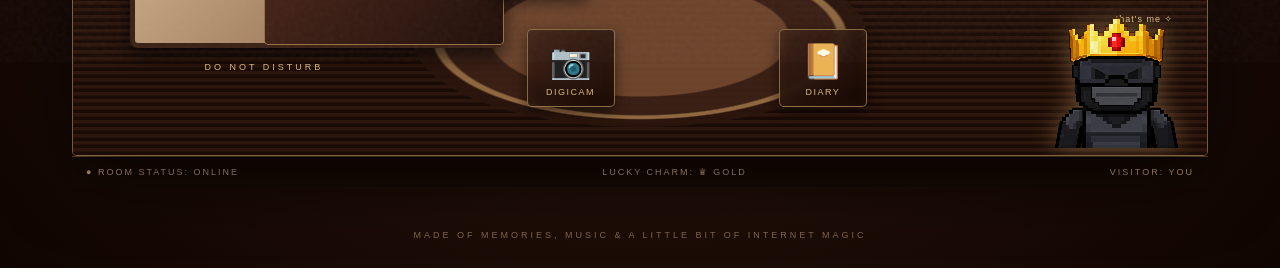
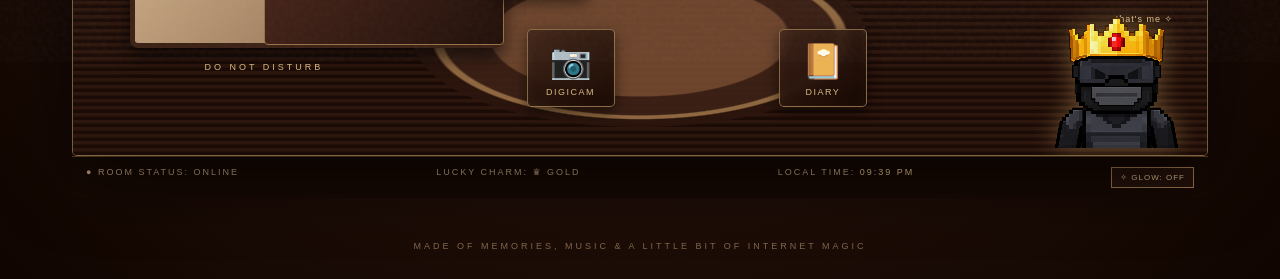
Before and after one commit to abeNathan/cyber_2000s-world, a plain HTML site: page world.html in a window 1280 px wide. Shown: the part 738-1017 px from the top of the page. Drawn offline with Linux system fonts and the light colour scheme.

Commit message:
Add live room clock and ambient glow toggle

```diff
--- a/world.html
+++ b/world.html
@@ -140,6 +140,7 @@ footer{text-align:center;padding:5px 15px 28px;color:#80664c;font:9px Arial;lett
 
 @media(max-width:700px){header{height:auto;min-height:65px;flex-direction:column;gap:13px;padding:16px}nav{gap:20px}.room-wrap{padding:0 10px 25px}.room{height:780px;min-height:780px}.window{left:5%;top:5%;width:34%;height:19%}.curtain{left:3%;top:3%;width:38%;height:23%}.poster{left:51%;top:7%;width:24%;height:13%}.shelf{top:27%;width:48%}.monitor{top:28%;right:7%;width:29%;height:12%}.desk{top:41%;right:5%;width:42%;height:9%}.lamp{top:40%;left:43%}.bed{left:4%;bottom:15%;width:53%;height:23%}.rug{left:20%;width:65%;height:20%}.vinyl{left:3%;top:33%}.sewing{left:45%;top:51%}.mp3{left:5%;bottom:42%}.clothes{right:3%;top:56%}.camera{left:7%;bottom:5%}.diary{right:27%;bottom:5%}.computer{right:5%;top:19%}.avatar{width:90px;right:1%;bottom:1%}.avatar-note{right:2%;bottom:14%}.plant{font-size:35px;right:2%;bottom:9%}.statusbar{font-size:8px;letter-spacing:1px}}
 .diary-book{margin:14px 0;padding:13px;background:linear-gradient(135deg,#8d6744,#49301f);border:1px solid #c9a66b;box-shadow:0 9px 22px #0008;transform:rotate(-.5deg)}.diary-top{display:flex;justify-content:space-between;gap:8px;padding-bottom:10px;color:#f0d8ad;font:8px Arial,sans-serif;letter-spacing:1.4px}.diary-paper{position:relative;min-height:265px;padding:19px 17px 15px 39px;background:repeating-linear-gradient(to bottom,#f3e8d2 0 24px,#c6b69c 25px,#f3e8d2 26px);color:#493626;box-shadow:inset 22px 0 0 #e2d2b8,inset 24px 0 0 #b88d69}.diary-paper:before{content:"";position:absolute;left:31px;top:0;bottom:0;border-left:1px solid #c58c79}.diary-date{font:8px Arial,sans-serif;letter-spacing:1.5px;color:#927254}.diary-paper h3{margin:17px 0 12px;font:italic 22px Georgia,serif;color:#533b2b}.diary-paper p{margin:0 0 8px;font:12px/2 Arial,sans-serif;color:#574333}.diary-paper .diary-script{margin-top:16px;font:italic 17px Georgia,serif;color:#95694e}.diary-lines{height:24px;border-bottom:1px solid #c6b69c}.diary-stickers{display:flex;justify-content:space-between;align-items:center;padding:10px 2px 0;color:#f0d8ad;font:8px Arial,sans-serif;letter-spacing:1px}.diary-footnote{font:10px/1.6 Arial,sans-serif;color:#d9c5a8}
+.statusbar b{color:#e8c98f;font-weight:normal}.glow-toggle{padding:5px 8px;border:1px solid #9b754d;background:#24110a;color:#d9bd91;font:8px Arial,sans-serif;letter-spacing:1px;cursor:pointer}.glow-toggle:hover{background:#49301f;color:#fff0ce}.room.glow-mode{box-shadow:0 20px 70px #0009,inset 0 0 85px #d5a45a44,0 0 28px #c9a66b33}.room.glow-mode .lamp{filter:drop-shadow(0 0 22px #ffd28a)}.room.glow-mode .object{box-shadow:0 0 18px #c9a66b44,inset 0 0 15px #c9a66b18}
 </style>
 </head>
 <body>
@@ -159,7 +160,7 @@ footer{text-align:center;padding:5px 15px 28px;color:#80664c;font:9px Arial;lett
 <button class="object camera" data-panel="gallery"><span class="emoji">📷</span><small>DIGICAM</small></button>
 <button class="object diary" data-panel="diary"><span class="emoji">📔</span><small>DIARY</small></button>
 <div class="avatar-note">that's me ✧</div><img class="avatar" src="Meine%20Website/image/Designer.png" alt="Pixel-Avatar mit goldener Krone">
-</section><div class="statusbar"><span>● ROOM STATUS: ONLINE</span><span>LUCKY CHARM: ♛ GOLD</span><span>VISITOR: YOU</span></div></div>
+</section><div class="statusbar"><span>● ROOM STATUS: ONLINE</span><span>LUCKY CHARM: ♛ GOLD</span><span>LOCAL TIME: <b id="roomClock">--:--</b></span><span><button id="glowToggle" class="glow-toggle" type="button">✧ GLOW: OFF</button></span></div></div>
 <footer>MADE OF MEMORIES, MUSIC & A LITTLE BIT OF INTERNET MAGIC</footer>
 <div class="modal" id="modal" role="dialog" aria-modal="true" aria-labelledby="panelTitle"><div class="panel"><button class="close" aria-label="Fenster schliessen" id="close">×</button><div class="panel-kicker">N.'S PERSONAL ARCHIVE</div><h2 id="panelTitle"></h2><div class="panel-content" id="panelContent"></div></div></div>
 <script>
@@ -172,6 +173,7 @@ links:{title:"THE COMPUTER",body:"<p>Meine Ecken im Internet.</p><p><a href='htt
 gallery:{title:"DIGICAM ARCHIVE",body:"<p>FLASH ON · DATE STAMP · MEMORY CARD 001</p><div class='digicam-gallery'><div class='digicam-top'><span>Ｎ. DIGITAL CAMERA</span><span>● REC</span></div><div class='photo-grid'><div class='photo-frame'><div class='photo-shot shot-one'><span>01</span></div><b>OUTFIT / 001</b><small>mirror moments</small></div><div class='photo-frame'><div class='photo-shot shot-two'><span>02</span></div><b>DETAILS / 002</b><small>little things</small></div><div class='photo-frame'><div class='photo-shot shot-three'><span>03</span></div><b>AFTER HOURS / 003</b><small>late afternoon</small></div><div class='photo-frame'><div class='photo-shot shot-four'><span>04</span></div><b>ARCHIVE / 004</b><small>somewhere in time</small></div></div><div class='camera-status'><span>◉ MEMORY CARD</span><span>4 / 099</span><span>2000-FOREVER</span></div></div><p class='gallery-note'>A tiny archive for outfits, places and moments. Die Platzhalter können später durch deine eigenen Fotos ersetzt werden.</p>"},
 diary:{title:"DEAR DIARY...",body:`<div class="diary-book"><div class="diary-top"><span>N. PRIVATE NOTES</span><span>VOL. 01 · 2000—FOREVER</span></div><div class="diary-paper"><div class="diary-date">SATURDAY, 21 NOVEMBER</div><h3>little things, lately...</h3><p>Somewhere between old songs, late nights and ideas I haven’t figured out yet.</p><p>Collecting moments. Making plans. Becoming someone, slowly.</p><p class="diary-script">dear diary, let’s keep this one.</p><div class="diary-lines"></div></div><div class="diary-stickers"><span>✦ KEEP THIS</span><span>MEMORIES / 001</span><span>♡</span></div></div><p class="diary-footnote">A quiet corner for thoughts, little plans and memories worth keeping.</p>`}
 };
+const roomClock=document.getElementById("roomClock");function updateRoomClock(){const now=new Date();roomClock.textContent=now.toLocaleTimeString([], {hour:"2-digit",minute:"2-digit"});}updateRoomClock();setInterval(updateRoomClock,30000);const glowToggle=document.getElementById("glowToggle");glowToggle.addEventListener("click",()=>{const active=document.querySelector(".room").classList.toggle("glow-mode");glowToggle.textContent=active?"✧ GLOW: ON":"✧ GLOW: OFF";});
 const modal=document.getElementById("modal"),title=document.getElementById("panelTitle"),content=document.getElementById("panelContent");
 document.querySelectorAll("[data-panel]").forEach(button=>button.addEventListener("click",()=>{const p=panels[button.dataset.panel];title.textContent=p.title;content.innerHTML=p.body;modal.classList.add("open")}));
 function closeModal(){modal.classList.remove("open")}
```
